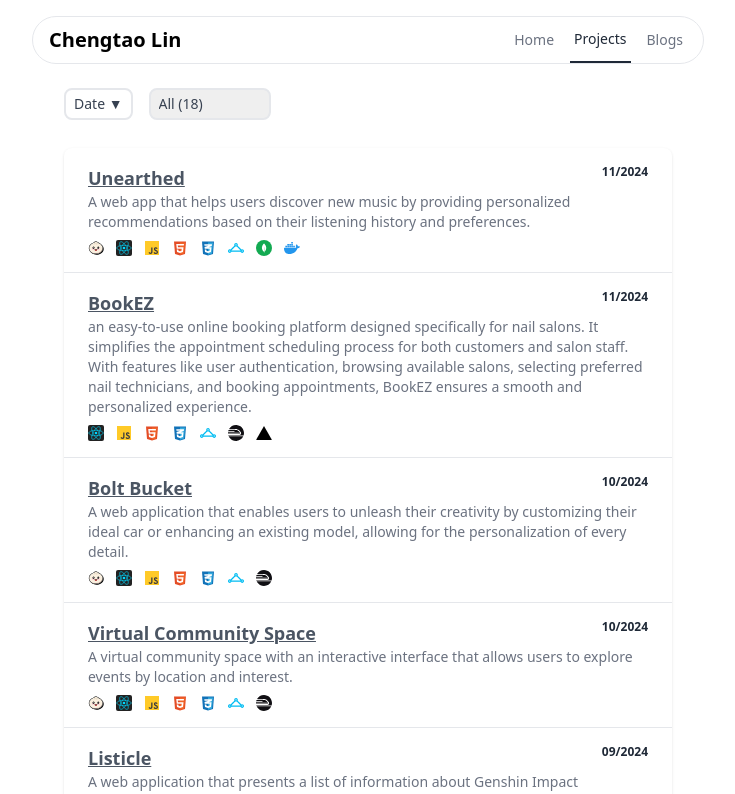
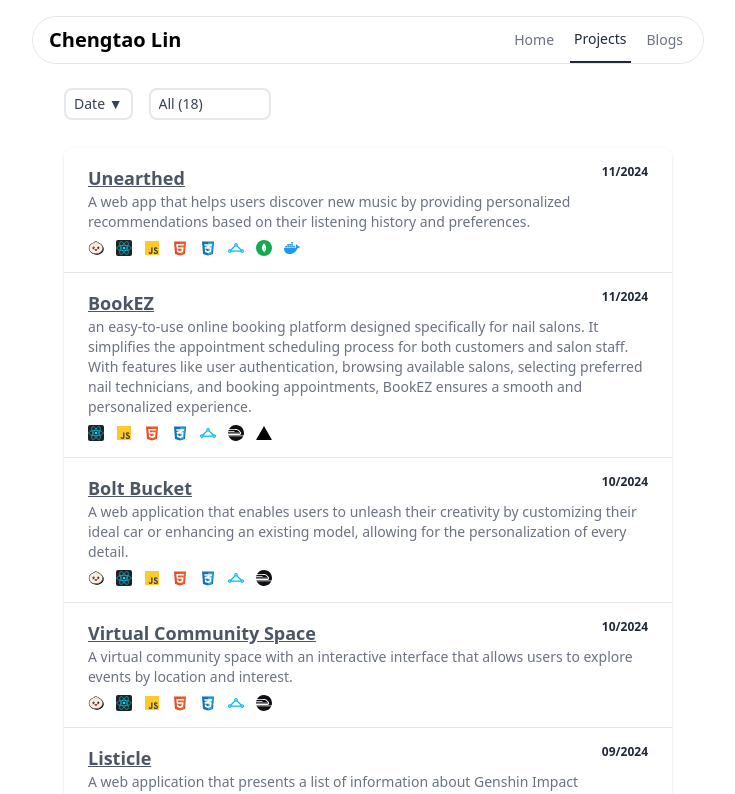
Before and after one commit to TaoLyn838/Me, a React (Vite) app in the folder chengtaolin/: page /projects in a window 1280 px wide. Shown: the top 794 px of the page, without its empty margins (272-1007 px from the left). Built offline with nearby package versions, Linux system fonts and the light colour scheme.

Commit message:
Update Projects.jsx

```diff
--- a/chengtaolin/src/pages/Projects.jsx
+++ b/chengtaolin/src/pages/Projects.jsx
@@ -51,7 +51,7 @@ const ProjectsPage = () => {
         </button>
         <select
           className="appearance-none text-gray-700 text-sm mb-3 font-medium border-2 border-gray-200 rounded-lg px-2 py-1
-          focus:outline-none focus:ring-2 focus:ring-gray-500 foucs:border-transparent"
+          focus:outline-none focus:ring-2 focus:ring-gray-500 foucs:border-transparent bg-white"
           value={selectedTech}
           onChange={(e) => handleFilterByTech(e.target.value)}
         >
```
